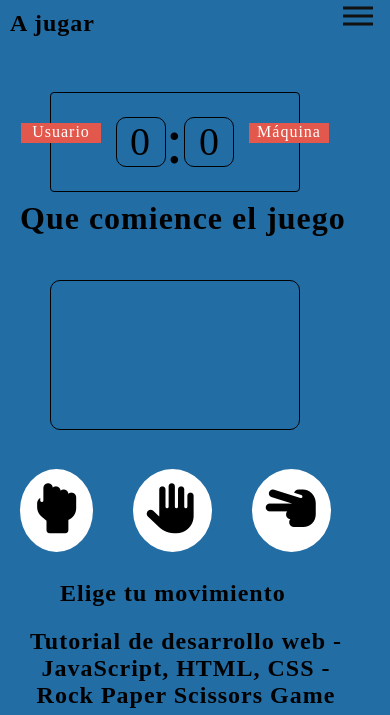
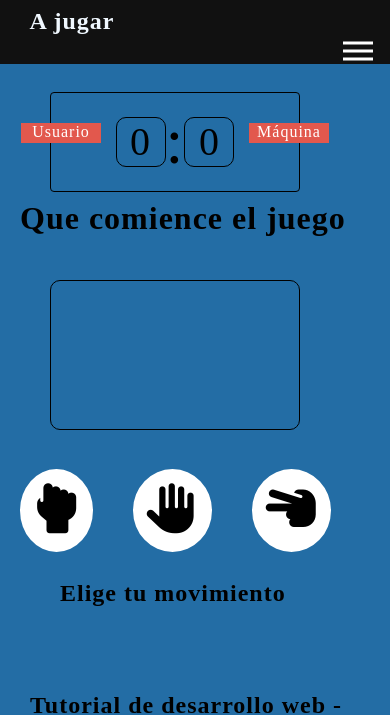
Before and after one commit to NatachaVergara/PiedraPapelTijera, a plain HTML site: page index.html in a window 390 px wide. Shown: the top 715 px of the page. Drawn offline with Linux system fonts and the light colour scheme.

Commit message:
solucione el problema del nav

```diff
--- a/css/mediaMax600.css
+++ b/css/mediaMax600.css
@@ -1,26 +1,36 @@
 @media screen and (max-width: 600px) {
     nav {
-      position: fixed;
+      background-color:#111;
+      position: 10px;
       z-index: 3;
+
     }
-    .logo {
+    .log {
       padding: 1vh 5vw;
+      color:aliceblue;
+    }
+    .log h1{
+
     }
     .hamburger {
       display: block;
       position: absolute;
       cursor: pointer;
       right: 10px;
-      top: 10%;
+      top: 6%;
       transform: translate(-5%, -50%);
       z-index: 2;
       transition: all 0.7s ease;
-      color: #111;
+      color:aliceblue;
+
     }
 
+    .hamburger div{
+      background: white;
+    }
     .nav-links {
       position: fixed;
-      background: #ffff;
+      background:#111;
       height: 100vh;
       width: 100%;
       flex-direction: column;
@@ -28,6 +38,7 @@
       clip-path: circle(50px at 90% -20%);
       transition: all 1s ease-out;
       pointer-events: none;
+      z-index: 1;
     }
     .nav-links.open {
       clip-path: circle(1000px at 72% -10%);
@@ -37,7 +48,7 @@
       overflow: hidden;
     }
     .nav-links li a {
-      color:rgba(10, 10, 10, 0.981);
+      color:aliceblue;
     }
     .nav-links li {
       opacity: 0;
```
